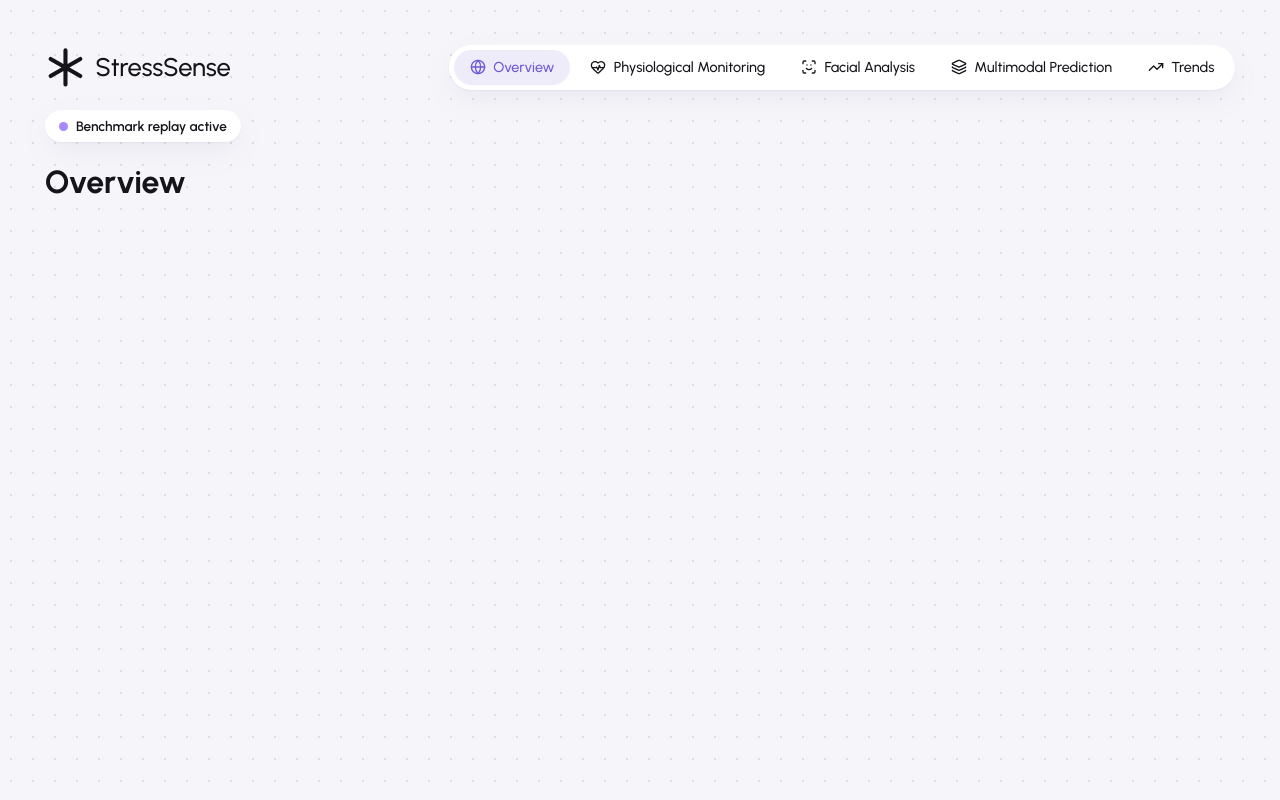
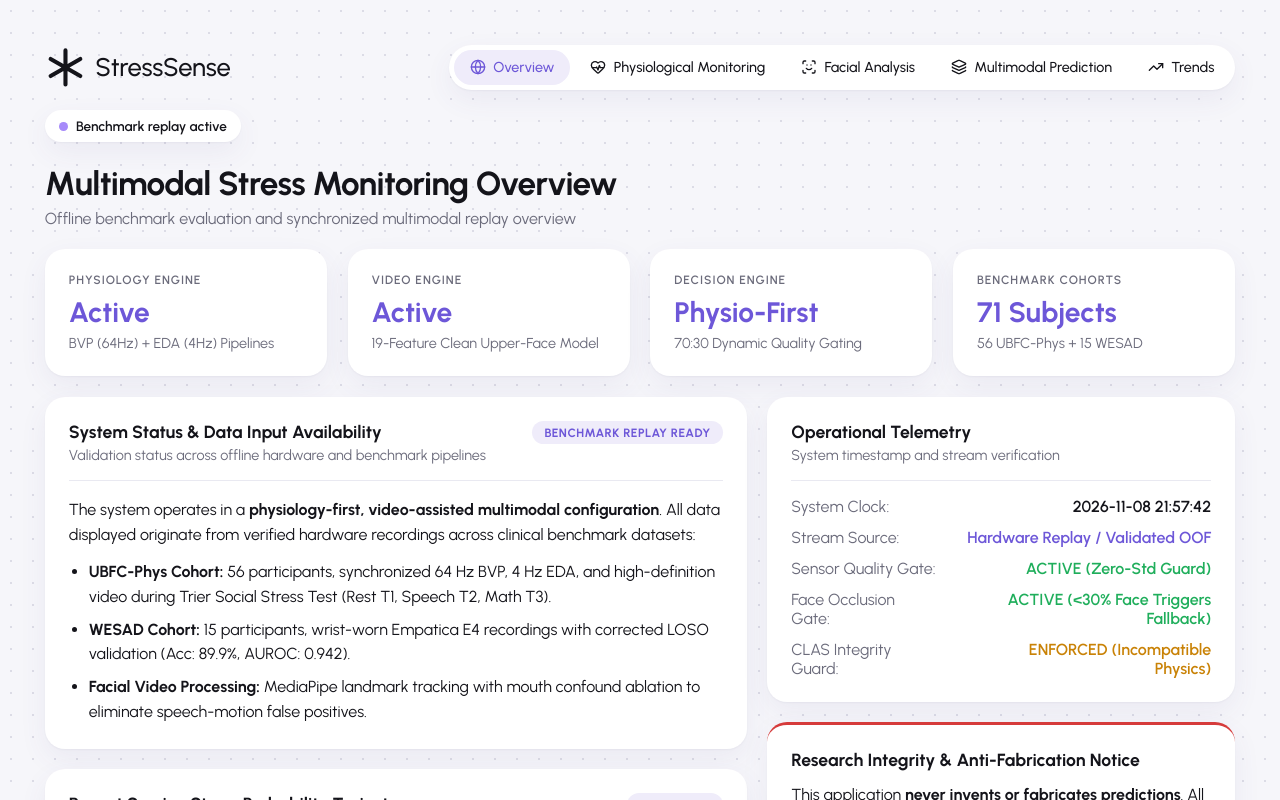
Before and after one commit to anshulll19/stress-recognition-project, a React (Vite) app in the folder frontend/: page / in a window 1280 px wide. Shown: the top 800 px of the page. Built offline with nearby package versions, Linux system fonts and the light colour scheme.

Commit message:
feat: show Overview page on the home route

```diff
--- a/frontend/src/App.jsx
+++ b/frontend/src/App.jsx
@@ -1,6 +1,7 @@
 import { Route, Routes } from "react-router-dom";
 import Layout from "./components/Layout";
 import { TABS } from "./content/tabs";
+import Overview from "./pages/Overview";
 
 // Placeholder until each tab page is built.
 function Placeholder({ title }) {
@@ -12,7 +13,7 @@ export default function App() {
     <Routes>
       <Route element={<Layout />}>
         {TABS.map(({ to, label }) => (
-          <Route key={to} path={to} element={<Placeholder title={label} />} />
+          <Route key={to} path={to} element={to === "/" ? <Overview /> : <Placeholder title={label} />} />
         ))}
       </Route>
     </Routes>
```
